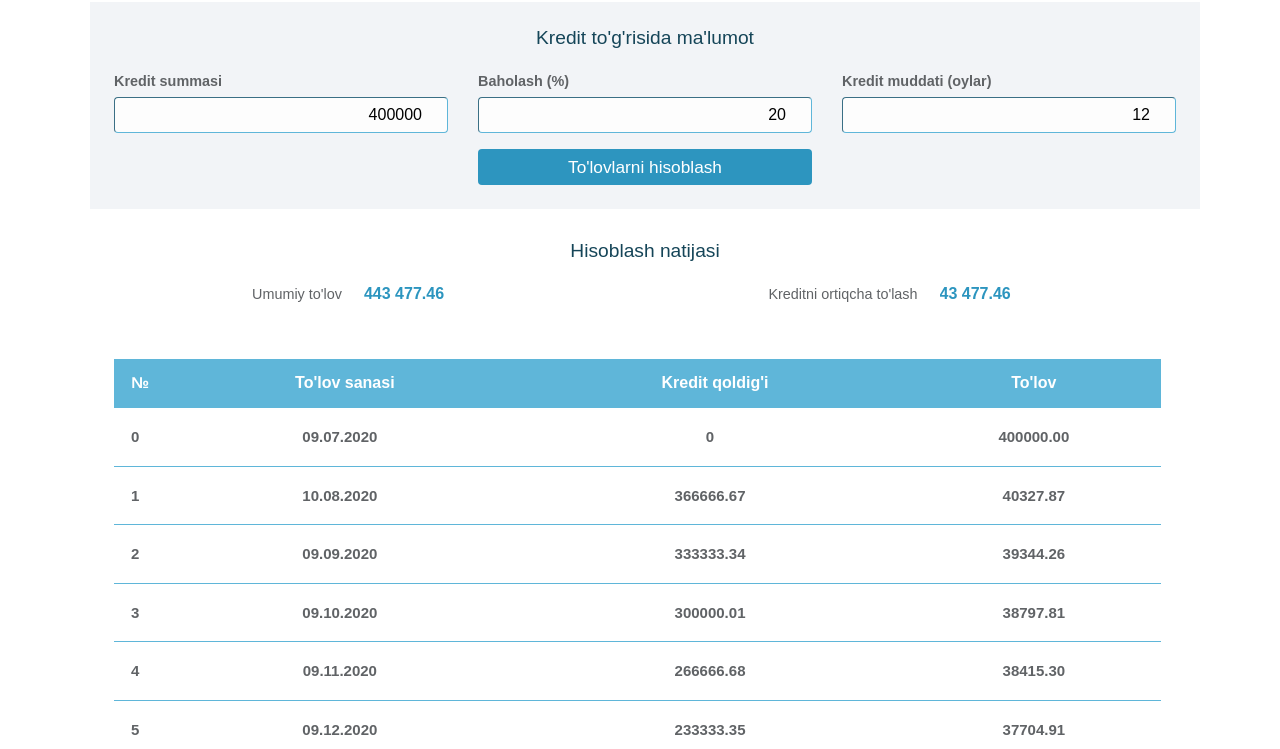
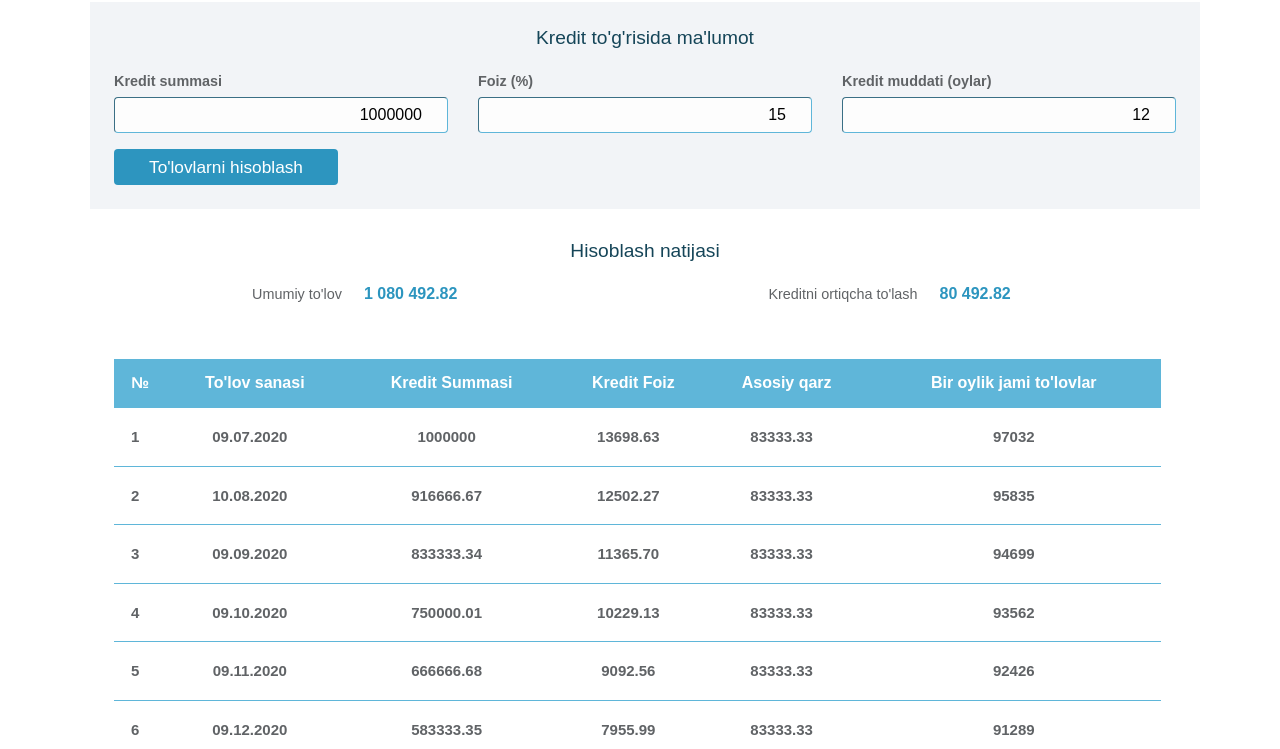
Before and after one commit to ForHack/YKJ, a plain HTML site: page index.html in a window 1280 px wide. Both pictures are taken after a click on the button "To'lovlarni hisoblash". Shown: the part 51-800 px from the top of the page. Drawn offline with Linux system fonts and the light colour scheme.

Commit message:
Add files via upload

```diff
--- a/index.html
+++ b/index.html
@@ -42,14 +42,14 @@
                         <tr class='table__column-3'>
                             <td colspan="2">
                                 <div class="swButton">Kredit summasi</div>
-                                <input class="editWide pdr" id="amntCredit" type="number" step="1000" min="0" pattern="[0-9]*" oninput="Recalc();" value="400000">
+                                <input class="editWide pdr" id="amntCredit" type="number" step="1000" min="0" pattern="[0-9]*" oninput="Recalc();" value="1000000">
                             </td>
                         </tr>
                         <tr class='table__column-3'>
                             <td colspan="2">
                                 <input id="ch2" type="radio" name="mycheck" value="2" class="switch">
-                                <div class="swButton">Baholash (%)</div>
-                                <input class="editWide pdr" id="nominalRate" type="number" min="0" max="1000" step="0.1" oninput="Recalc();" value="20">
+                                <div class="swButton">Foiz (%)</div>
+                                <input class="editWide pdr" id="nominalRate" type="number" min="0" max="1000" step="0.1" oninput="Recalc();" value="15">
                             </td>
                         </tr>
                         <tr class='table__column-3'>
@@ -65,7 +65,7 @@
                                 <input class="editWide pdr" id="Payment" type="number" value="37053.8" oninput="Recalc();" readonly="">
                             </td>
                         </tr>
-                        <tr class='table__column-3'>
+                        <tr class='table__column-12'>
                             <td colspan="2">
                                 <button id="btnWide" onclick="Operation();" type="button">To'lovlarni hisoblash</button>
                             </td>
--- a/js/main.js
+++ b/js/main.js
@@ -399,16 +399,28 @@ function Operation() {
     tableOfPayments += "<thead><tr class='blue'>\n";
     tableOfPayments += "<th class=\"firstcol\">№</th>\n";
     tableOfPayments += "<th>To'lov sanasi</th>\n";
-    tableOfPayments += "<th>Kredit qoldig'i</th>\n";
-    tableOfPayments += "<th class=\"lastcol\">To'lov</th>\n";
+    tableOfPayments += "<th>Kredit Summasi</th>\n";
+    tableOfPayments += "<th class=\"lastcol\">Kredit Foiz</th>\n";
+    tableOfPayments += "<th>Asosiy qarz</th>\n";
+    tableOfPayments += "<th>Bir oylik jami to'lovlar</th>\n";
     tableOfPayments += "</tr></thead>\n";
     tableOfPayments += "<tbody>\n";
 
 	tableOfPayments += "<tr class='green'>";
-    tableOfPayments += "<td class=\"firstcol\">0</td>\n";
+    tableOfPayments += "<td class=\"firstcol\">1</td>\n";
     tableOfPayments += "<td>" +  ('0' + aPayment[0].date.getDate()).slice(-2) + "." + ('0' +(aPayment[0].date.getMonth() + 1)).slice(-2) + "." + aPayment[0].date.getFullYear()+"</td>\n";
-    tableOfPayments += "<td>0</td>\n";
-    tableOfPayments += "<td class=\"lastcol\">" + aPayment[0].sum.toFixed(2) + "</td>\n";
+
+
+    var myAmntCreditBase = +document.querySelector('#amntCredit').value;
+    var myTermBase = +document.querySelector('#term').value;
+    var myNominalRateBase = +document.querySelector('#nominalRate').value;
+    tableOfPayments += `<td>${myAmntCreditBase}</td>\n`;
+    var perMonthSum = ((+(aPayment[0].sum.toFixed(2)) * myNominalRateBase) / (365*3) + +(myAmntCreditBase / myTermBase).toFixed(2))
+    // var test = (aPayment[0].sum.toFixed(2))
+    console.log(typeof myNominalRateBase)
+    tableOfPayments += "<td class=\"lastcol\">" + (((aPayment[0].sum.toFixed(2)) * myNominalRateBase) / (365*3)).toFixed(2) + "</td>\n";
+    tableOfPayments += `<td>${(myAmntCreditBase / myTermBase).toFixed(2)}</td>\n`;
+    tableOfPayments += `<td>${perMonthSum.toFixed(0)}</td>\n`;
     tableOfPayments += "</tr>\n";
 
 
@@ -447,10 +459,11 @@ function Operation() {
         sum_other_payments = 0;
         sum_sum = 0;
 //        tableOfPayments += "<tbody>\n";
-        for( i = 1; i <= vTerm; i++ )
+        for( i = 1; i <= vTerm - 1 ; i++ )
         {
+            console.log(i)
             tableOfPayments += "<tr" + ( (i+1)%12 == 0 ? ' class="year_delimiter"' : '' ) + ">\n";
-            tableOfPayments += "<td>" + (i) + "</td>\n";
+            tableOfPayments += "<td>" + (i + 1)  +  "</td>\n";
             tableOfPayments += "<td>" +  ('0' + aPayment[i].date.getDate()).slice(-2) + "." + ('0' +(aPayment[i].date.getMonth() + 1)).slice(-2) + "." + aPayment[i].date.getFullYear()+"</td>\n";
 
 			body = payments;
@@ -492,9 +505,28 @@ function Operation() {
 				saldo -= body;
 			}
 
-			tableOfPayments += "<td>" + nrm(saldo,100).toFixed(2) + "</td>\n";
-            tableOfPayments += "<td>" + nrm(aPayment[i].sum*-1,100).toFixed(2) + "</td>\n";
-            sum_sum += aPayment[i].sum;
+            ///////////////////////////////EDIT HERE//////////////////////////////////////////
+            // Kredit summasi
+            tableOfPayments += "<td>"   + nrm(saldo,100).toFixed(2) + "</td>\n";
+               // Kredit foiz
+                var myRate = document.querySelector('#nominalRate').value;
+                // ((nrm(saldo, 100).toFixed(2) * myRate) / (365*30)).toFixed(2)
+
+               var creditPer  =  ((+nrm(saldo,100).toFixed(2)* myRate) / (366.6*3)).toFixed(2)
+               tableOfPayments += ` <td> ${creditPer}</td>\n`;
+               var myAmntCredit = document.querySelector('#amntCredit').value;
+               var myTerm = document.querySelector('#term').value;
+               // Asosiy qarz
+               var debtPer = (myAmntCredit / myTerm).toFixed(2)
+               tableOfPayments += `<td>${ debtPer }</td>\n`;
+               sum_sum += aPayment[i].sum;
+            // Bir oylik jami To'lovlar
+            // tableOfPayments += "<td>" +   nrm(aPayment[i].sum*-1,100).toFixed(2) + "</td>\n";
+            tableOfPayments += `<td>${(Math.round(creditPer) + Math.round(debtPer))} </td>\n`;
+
+
+
+            console.log()
 
             tableOfPayments += "</tr>\n";
 
@@ -520,7 +552,7 @@ function Operation() {
 //
 //			intDayInYear = (new Date(dates[i].getFullYear(),11,31) - new Date(dates[i].getFullYear(),0,0))/86400000;
 
-            tableOfPayments += "<tr" + ( (i+1)%12 == 0 ? ' class="year_delimiter"' : '' ) + ">\n";
+            tableOfPayments += "<tr" +  ( (i+1)%12 == 0 ? ' class="year_delimiter"' : '' ) + ">\n";
             tableOfPayments += "<td>" + (i) + "</td>\n";
             tableOfPayments += "<td>" +  ('0' + aPayment[i].date.getDate()).slice(-2) + "." + ('0' +(aPayment[i].date.getMonth() + 1)).slice(-2) + "." + aPayment[i].date.getFullYear()+"</td>\n";
 
@@ -578,8 +610,8 @@ function Operation() {
 
 			sum_sum += aPayment[i].sum;
 
-			tableOfPayments += "<td>" +  nrm(saldo,100).toFixed(2) + "</td>\n";
-			tableOfPayments += "<td>" + nrm(aPayment[i].sum*-1,100).toFixed(2) + "</td>\n";
+			tableOfPayments += "<td>"+   nrm(saldo,100).toFixed(2) + "</td>\n";
+			tableOfPayments += "<td>"  + nrm(aPayment[i].sum*-1,100).toFixed(2) + "</td>\n";
 
 
             tableOfPayments += "</tr>\n";
@@ -1090,10 +1122,10 @@ function  clearField(nameField){
 function Recalc(){
 
 
-        vSum = parseFloat(document.getElementById("amntCredit").value) || 400000;
+        vSum = parseFloat(document.getElementById("amntCredit").value) || 1000000;
         vTerm = parseFloat(document.getElementById("term").value) || 12;
         vPay = parseFloat(document.getElementById("Payment").value) || 37053.8;
-        vProc = parseFloat(document.getElementById("nominalRate").value.replace(/[,.]/g, '.')) || 20;
+        vProc = parseFloat(document.getElementById("nominalRate").value.replace(/[,.]/g, '.')) || 15;
         vProc = vProc / 1200;
 
 
```
Also changed, not shown: css/style.css (line endings or trailing spaces).
